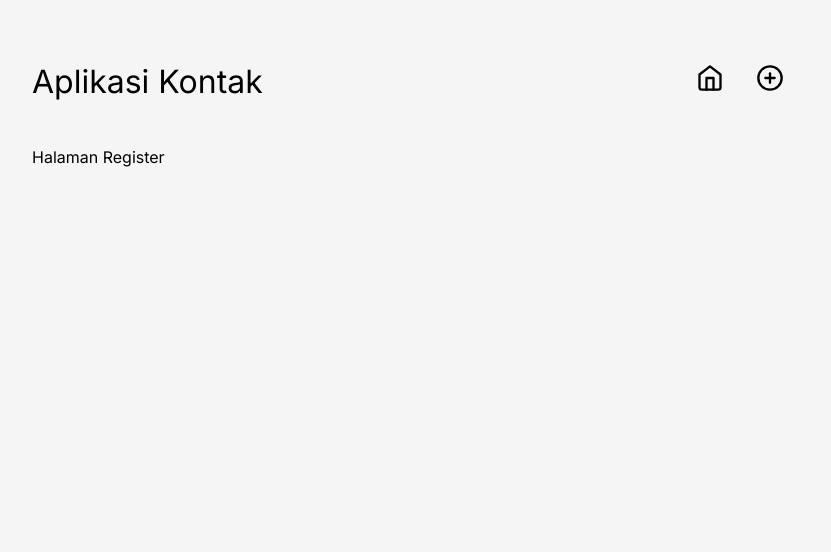
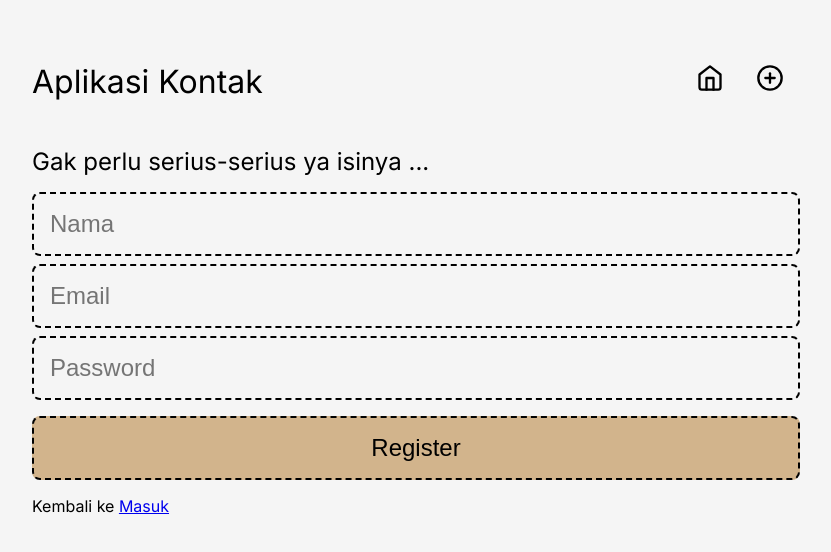
Before and after one commit to Azzaxy1/contact-app, a React (Vite) app: page /register in a window 1280 px wide. Shown: the top 552 px of the page, without its empty margins (224-1055 px from the left). Built offline with nearby package versions, Linux system fonts and the light colour scheme.

Commit message:
feat: register

```diff
--- a/src/components/ContactApp.jsx
+++ b/src/components/ContactApp.jsx
@@ -3,6 +3,7 @@ import Navigation from "./Navigation";
 import { Routes, Route } from "react-router-dom";
 import AddPage from "../pages/AddPage";
 import HomePageWrapper from "../pages/HomePage";
+import RegisterPage from "../pages/RegisterPage";
 
 class ContactApp extends React.Component {
   constructor(props) {
@@ -26,7 +27,7 @@ class ContactApp extends React.Component {
             <Routes>
               {/* tanda * : seluruh URL yang belum terdefinisikan. */}
               <Route path="/*" element={<p>Halaman Login</p>} />
-              <Route path="/register" element={<p>Halaman Register</p>} />
+              <Route path="/register" element={<RegisterPage />} />
             </Routes>
           </main>
         </div>
--- /dev/null
+++ b/src/components/RegisterInput.jsx
@@ -0,0 +1,84 @@
+import React from "react";
+import PropTypes from "prop-types";
+
+export class RegisterInput extends React.Component {
+  constructor(props) {
+    super(props);
+
+    this.state = {
+      name: "",
+      email: "",
+      password: "",
+    };
+
+    this.onNameChange = this.onNameChange.bind(this);
+    this.onEmailChange = this.onEmailChange.bind(this);
+    this.onPasswordChange = this.onPasswordChange.bind(this);
+    this.onSubmitHandler = this.onSubmitHandler.bind(this);
+  }
+
+  onNameChange(e) {
+    this.setState(() => {
+      return {
+        name: e.target.value,
+      };
+    });
+  }
+  onEmailChange(e) {
+    this.setState(() => {
+      return {
+        email: e.target.value,
+      };
+    });
+  }
+  onPasswordChange(e) {
+    this.setState(() => {
+      return {
+        password: e.target.value,
+      };
+    });
+  }
+
+  onSubmitHandler(e) {
+    e.preventDefault();
+
+    this.props.register({
+      name: this.state.name,
+      email: this.state.email,
+      password: this.state.password,
+    });
+  }
+
+  render() {
+    return (
+      <form onSubmit={this.onSubmitHandler} className="register-input">
+        <input
+          type="text"
+          placeholder="Nama"
+          value={this.state.name}
+          onChange={this.onNameChange}
+        />
+        <input
+          type="email"
+          placeholder="Email"
+          value={this.state.email}
+          onChange={this.onEmailChange}
+        />
+        <input
+          type="password"
+          placeholder="Password"
+          autoComplete="current-password"
+          value={this.state.password}
+          onChange={this.onPasswordChange}
+        />
+        <button>Register</button>
+      </form>
+    );
+  }
+}
+
+RegisterInput.propTypes = {
+  register: PropTypes.func.isRequired,
+};
+
+export default RegisterInput;
--- /dev/null
+++ b/src/pages/RegisterPage.jsx
@@ -0,0 +1,26 @@
+import { Link, useNavigate } from "react-router-dom";
+import { register } from "../utils/api";
+import RegisterInput from "../components/RegisterInput";
+
+const RegisterPage = () => {
+  const navigate = useNavigate();
+
+  const onRegisterHandler = async (user) => {
+    const { error } = await register(user);
+    if (!error) {
+      navigate("/");
+    }
+  };
+
+  return (
+    <section className="register-page">
+      <h2>Gak perlu serius-serius ya isinya ...</h2>
+      <RegisterInput register={onRegisterHandler} />
+      <p>
+        Kembali ke <Link to="/">Masuk</Link>
+      </p>
+    </section>
+  );
+};
+
+export default RegisterPage;
```
